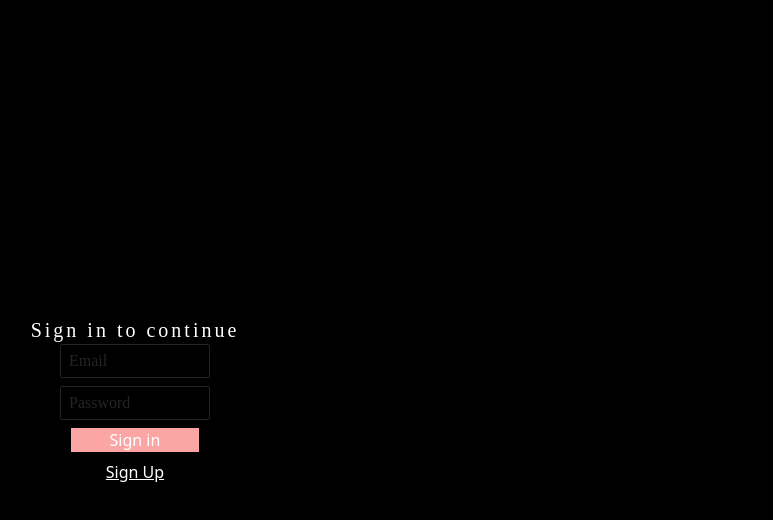
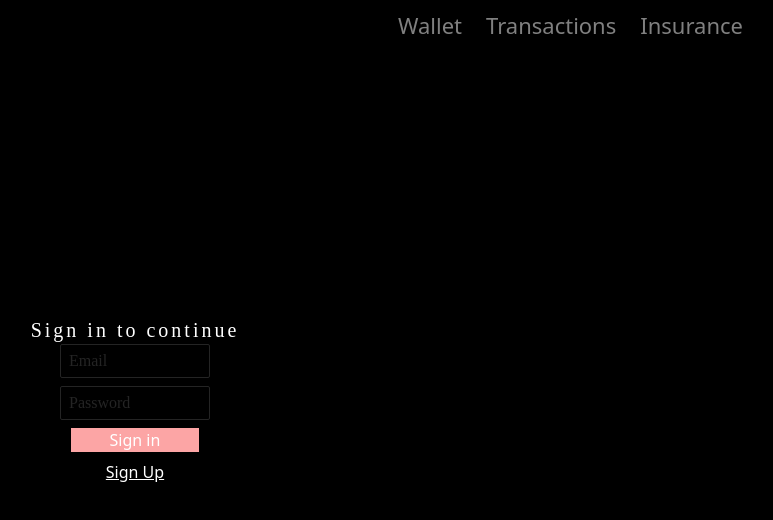
Before and after one commit to DAYusein211/West-side, a Next.js app in the folder website/: page /signIn in a window 1280 px wide. Shown: the top 520 px of the page, without its empty margins (505-1278 px from the left). Built offline with nearby package versions, Linux system fonts and the light colour scheme; no server answers.

Commit message:
Implement navbar

```diff
--- a/website/app/api/signUp/route.js
+++ b/website/app/api/signUp/route.js
@@ -7,13 +7,14 @@ export async function POST(req)
     try
     {
         const {name, email, password} = await req.json();
-        const hashedPassword = await bcrypt.hash(password, 10);
+        const hashedPassword = await bcrypt.hash(password, 10)
         await connectMongoDB();
         await User.create({name, email, password:hashedPassword});
         return NextResponse.json({message: "User Registered"}, {status: 201});
+
     }
     catch(err)
     {
-        return NextResponse.json({message: "Error Accured, try again"}, {status: 500});
+        return NextResponse.json({message: "Error Accured, try again"}, {status: 500})
     }
 }
--- /dev/null
+++ b/website/app/insurance/page.jsx
@@ -0,0 +1,8 @@
+import Insurance from "@/components/insurance"
+
+export default function InsurancePage()
+{
+    return <main>
+    <Insurance/>
+    </main>
+}
--- a/website/app/layout.js
+++ b/website/app/layout.js
@@ -1,7 +1,7 @@
 
 import './globals.css'
 import { AuthProvider } from './providers'
-
+import Link from 'next/link'
 
 export const metadata = {
   title: 'Create Next App',
@@ -11,7 +11,11 @@ export const metadata = {
 export default function RootLayout({ children }) {
   return (
     <html lang="en">
-      <body className= "w-screen h-screen">
+      <body className= "w-screen h-screen"> <nav className=" w-[200px] sm:w-[400px] h-[30px] sm:h-[50px] flex flex-row gap-6 justify-end absolute right-0 mr-8">
+        <Link href={"/wallet"} className = "link">Wallet</Link>
+        <Link href={"/transactions"} className = "link">Transactions</Link>
+        <Link href={"/insurance"} className = "link">Insurance</Link>
+    </nav>
         <AuthProvider>{children}</AuthProvider></body>
     </html>
   )
--- /dev/null
+++ b/website/app/transactions/page.jsx
@@ -0,0 +1,8 @@
+import Transactions from "@/components/transactions"
+
+export default function TransactionsPage()
+{
+    return <main>
+    <Transactions/>
+    </main>
+}
--- /dev/null
+++ b/website/app/wallet/page.jsx
@@ -0,0 +1,8 @@
+import Wallet from "@/components/wallet"
+
+export default function WalletPage()
+{
+    return <main>
+    <Wallet/>
+    </main>
+}
--- a/website/components/home.jsx
+++ b/website/components/home.jsx
@@ -1,11 +1,7 @@
 import Link from "next/link"
 export default function Home()
 {
-    return <div><nav className=" w-[200px] sm:w-[400px] h-[30px] sm:h-[50px] flex flex-row gap-6 justify-end absolute right-0 mr-8">
-        <Link href={""} className = "link">Wallet</Link>
-        <Link href={""} className = "link">Transactions</Link>
-        <Link href={""} className = "link">Insurance</Link>
-    </nav>
+    return <div>
     <Link href = "/signIn" className = "text-white">Sign In</Link>
     </div>
 
--- /dev/null
+++ b/website/components/insurance.jsx
@@ -0,0 +1,5 @@
+export default function Insurance()
+{
+    return<div className="text-white">insurance</div>
+
+}
--- a/website/components/signIn.jsx
+++ b/website/components/signIn.jsx
@@ -3,14 +3,13 @@ import Link from "next/link";
 import { useState } from "react";
 import { signIn } from "next-auth/react";
 import { useRouter } from "next/navigation";
-
 export default function SignIn()
 {
-    let [email, setEmail] = useState("");
-    let [password, setPassword] = useState("");
-    let [error, setError] = useState("");
+    const [email, setEmail] = useState("");
+    const [password, setPassword] = useState("");
+    const [error, setError] = useState("");
 
-    let router = useRouter();
+    const router = useRouter();
 
     const HandleSubmit = async (e) =>
     {
--- /dev/null
+++ b/website/components/transactions.jsx
@@ -0,0 +1,5 @@
+export default function Transactions()
+{
+    return<div className="text-white">Transactions</div>
+
+}
--- /dev/null
+++ b/website/components/wallet.jsx
@@ -0,0 +1,5 @@
+export default function Wallet()
+{
+    return<div className="text-white">Wallet</div>
+
+}
```
